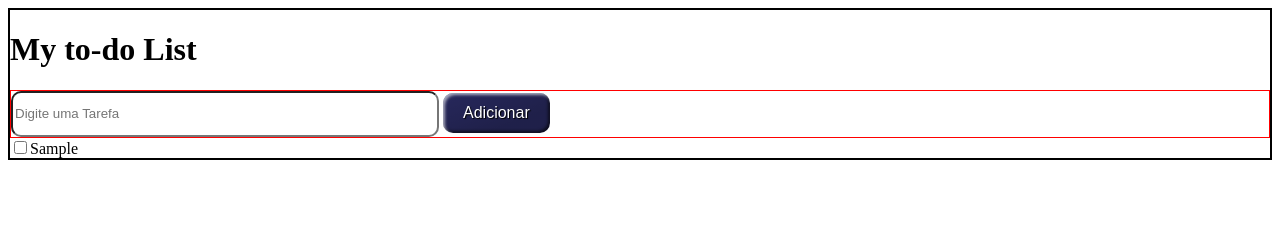
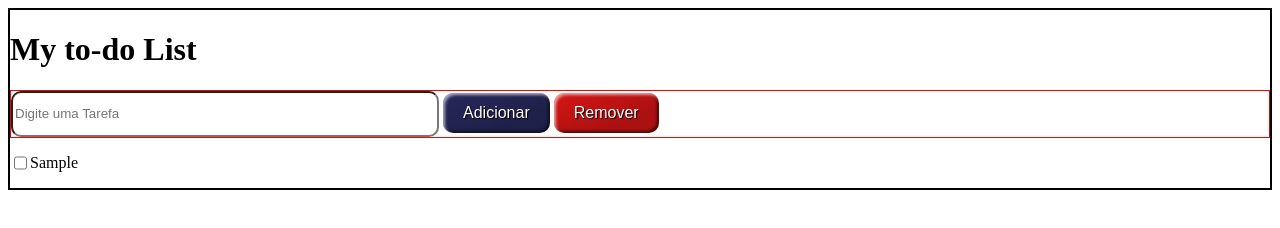
Before and after one commit to ayuribessa/todo-list-vanilaJs, a website: page index.html in a window 1280 px wide. Both pictures are taken after typing "Sample" into the empty fields and a click on the button "Adicionar". Drawn offline with Linux system fonts and the light colour scheme.

Commit message:
Feat: removing task with a new remove button

```diff
--- a/assets/css/style.css
+++ b/assets/css/style.css
@@ -28,14 +28,39 @@
 }
 
 #add-button:hover {
-   background-color: rgba(255, 0, 0, 1);
+   background-color: rgb(41, 39, 141);
 }
 
 #add-button:active {
    box-shadow: inset -2px -2px 3px rgba(255, 255, 255, .6),
       inset 2px 2px 3px rgba(0, 0, 0, .6);
 }
+#rm-button {
+   border: 0;
+   line-height: 2.5;
+   padding: 0 20px;
+   font-size: 1rem;
+   text-align: center;
+   color: #fff;
+   text-shadow: 1px 1px 1px #000;
+   border-radius: 10px;
+   background-color: rgb(214, 21, 21);
+   background-image: linear-gradient(to top left,
+         rgba(0, 0, 0, .2),
+         rgba(0, 0, 0, .2) 30%,
+         rgba(0, 0, 0, 0));
+   box-shadow: inset 2px 2px 3px rgba(255, 255, 255, .6),
+      inset -2px -2px 3px rgba(0, 0, 0, .6);
+}
 
+#rm-button:hover {
+   background-color: rgb(245, 8, 40);
+}
+
+#rm-button:active {
+   box-shadow: inset -2px -2px 3px rgba(255, 255, 255, .6),
+      inset 2px 2px 3px rgba(0, 0, 0, .6);
+}
 #task-input {
    border-radius: 10px;
    height: 40px;
@@ -46,4 +71,8 @@
    background-color: lightblue;
 }
 
-/* #items {} */
+#items {}
+
+.item{
+   display: flex;
+}
--- a/assets/js/script.js
+++ b/assets/js/script.js
@@ -1,26 +1,33 @@
-let id = 0;
+let id = 1;
 document.querySelector('#add-button').addEventListener('click', function addTask() {
    const input = document.getElementById('task-input');
-   const taskDescriptionText = input.value;
+   const taskDescriptionText = document.createElement('p');
    const task = document.createElement('span');
    const lineBreak = document.createElement('br');
    const checkBox = document.createElement('input');
 
+
    //checkBox atributes
    checkBox.type = 'checkbox';
-   checkBox.id = id;
    checkBox.checked = false;
    //task atributes
-   task.textContent = taskDescriptionText;
+   taskDescriptionText.textContent = input.value;
    task.id = id;
+   task.className = 'item';
 
-   document.getElementById('items').append(checkBox, task, lineBreak);
+   task.append(checkBox,taskDescriptionText, lineBreak);
+
+   document.getElementById('items').appendChild(task);
    //clearing the input
    input.value = "";
    id++;
-
 })
 
-// document.querySelector('#rm-button').addEventListener('click' function removeTask(){
-
-// });
+document.querySelector('#rm-button').addEventListener('click', function removeTask(){
+   const checkBoxes = document.querySelectorAll('[type=checkbox]');
+   checkBoxes.forEach(element => {
+      if (element.checked){
+         element.parentElement.remove();
+      }
+   });
+});
--- a/index.html
+++ b/index.html
@@ -14,6 +14,7 @@
 			<div id="inputs">
 				<input id="task-input" type="text" placeholder="Digite uma Tarefa">
 				<input id="add-button" type="button" value="Adicionar">
+				<input id="rm-button" type="button" value="Remover">
 			</div>
 
 			<div id="items">
```
